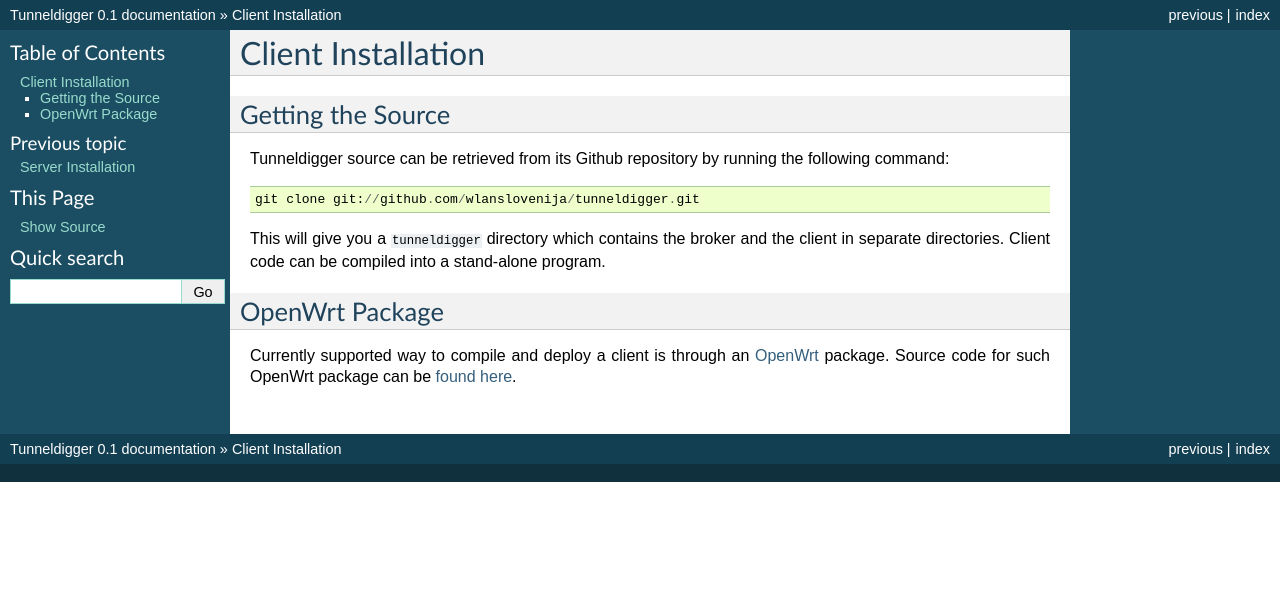
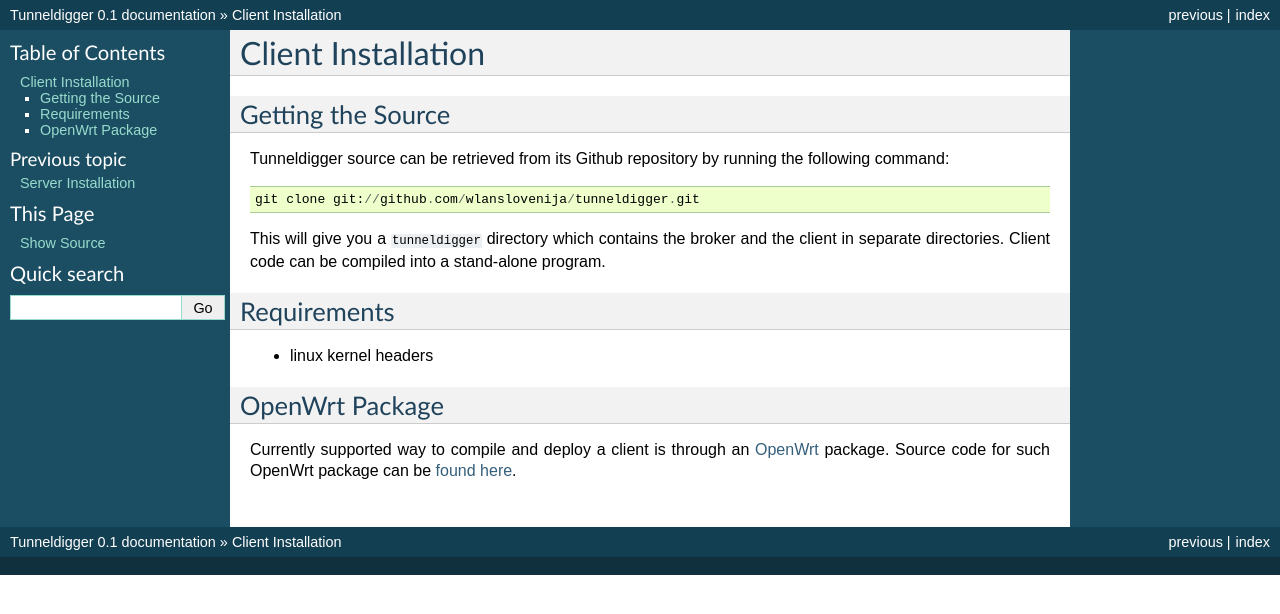
Before and after one commit to wlanslovenija/tunneldigger, a Sphinx documentation site: the page built from docs/client.rst, in a window 1280 px wide. Shown: the top 614 px of the page. Built offline with Sphinx 7.4.7, drawn with Linux system fonts in a browser that asks for light colours.

Commit message:
Update client.rst
I needed the file netlink.h which is provided by linux-headers in debian.

```diff
--- a/docs/client.rst
+++ b/docs/client.rst
@@ -13,6 +13,11 @@
 the client in separate directories. Client code can be compiled into a
 stand-alone program.
 
+Requirements
+------------
+
+* linux kernel headers
+
 OpenWrt Package
 ---------------
 
```
